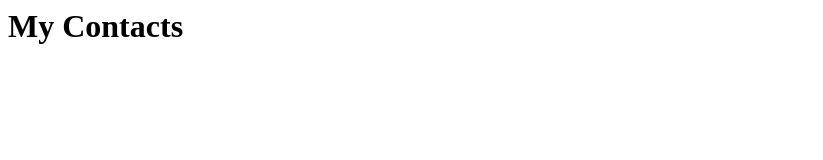
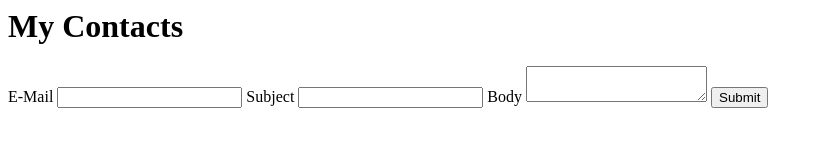
Before and after one commit to Kevin-Wu-12/portfolio, a plain HTML site: page contact/index.html in a window 1280 px wide. Shown: the whole page, without its empty margins (0-823 px from the left). Drawn offline with Linux system fonts and the light colour scheme.

Commit message:
contact form added

```diff
--- a/contact/index.html
+++ b/contact/index.html
@@ -1,3 +1,19 @@
 <title>My Contacts</title>
 
 <h1>My Contacts</h1>
+
+<form action="mailto:kewu1227@gmail.com" method="POST" enctype="text/plain">
+    <label>
+        E-Mail
+        <input name="email" type="email">
+    </label>
+    <label>
+        Subject
+        <input name="subject">
+    </label>
+    <label>
+        Body
+        <textarea name="body"></textarea>
+    <button>Submit</button>
+    </label>
+</form>
```
Also changed, not shown: index.html (+7 -9 lines).
